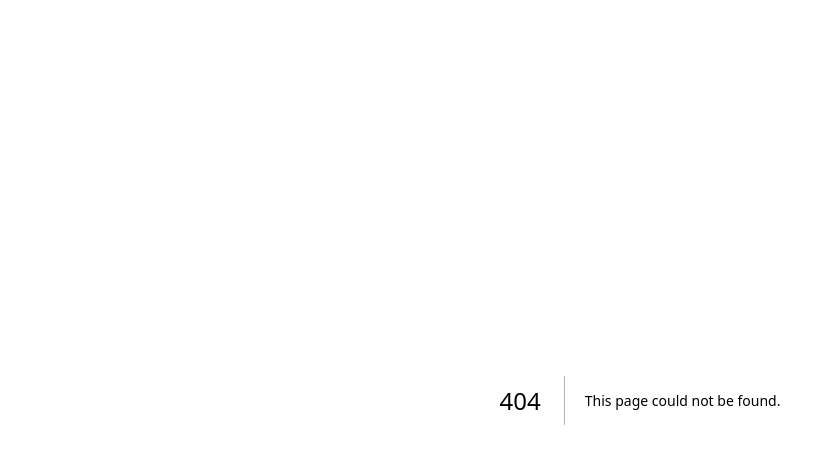
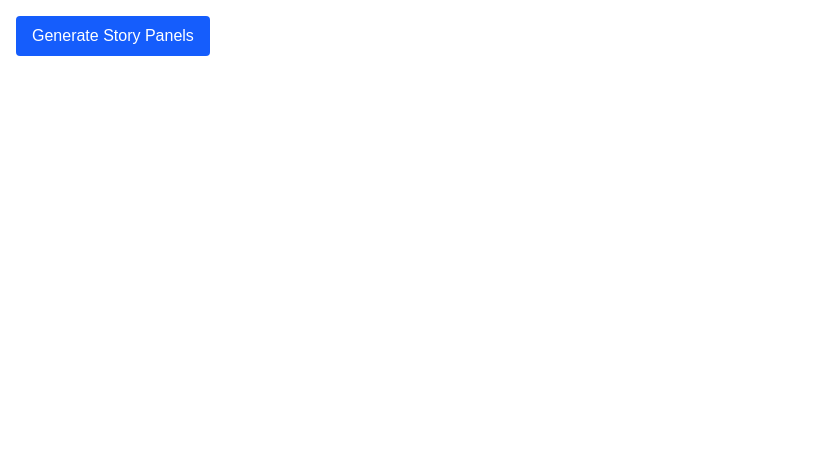
Before and after one commit to saifkazi25/comic-cover-generator, a Next.js app: page /comic/story in a window 1280 px wide. Before the commit this address had no page. Shown: the top 464 px of the page, without its empty margins (0-827 px from the left). Built offline with nearby package versions, Linux system fonts and the light colour scheme.

Commit message:
feat: add multi-panel API and story page

```diff
--- /dev/null
+++ b/app/api/generate-multi/route.ts
@@ -0,0 +1,16 @@
+// app/api/generate-multi/route.ts
+import { NextResponse } from "next/server";
+import { generateComicImage } from "../../../utils/replicate";
+
+export async function POST(req: Request) {
+  try {
+    const { prompt, selfieUrl, gender, childhood, superpower, city, fear, fuel, strength, lesson } =
+      (await req.json()) as { prompt: string; selfieUrl: string } & ComicRequest;
+
+    const comicImageUrl = await generateComicImage(prompt, selfieUrl);
+    return NextResponse.json({ comicImageUrl });
+  } catch (err: unknown) {
+    const message = err instanceof Error ? err.message : String(err);
+    return NextResponse.json({ error: message }, { status: 500 });
+  }
+}
--- /dev/null
+++ b/app/comic/story/page.tsx
@@ -0,0 +1,124 @@
+"use client";
+
+import { useEffect, useState } from "react";
+import Image from "next/image";
+import { useSearchParams } from "next/navigation";
+
+interface ComicRequest {
+  gender: string;
+  childhood: string;
+  superpower: string;
+  city: string;
+  fear: string;
+  fuel: string;
+  strength: string;
+  lesson: string;
+  selfieUrl: string;
+}
+
+interface Panel {
+  id: number;
+  caption: string;
+  prompt: string;
+  imageUrl?: string;
+}
+
+export default function ComicStoryPage() {
+  const params = useSearchParams();
+  const data = params.get("data"); // encoded JSON
+  const [inputs, setInputs] = useState<ComicRequest | null>(null);
+  const [panels, setPanels] = useState<Panel[]>([]);
+  const [loading, setLoading] = useState(false);
+
+  // 1) Decode inputs & build the 6 panels (cover + 5 scenes)
+  useEffect(() => {
+    if (!data) return;
+    try {
+      const decoded = JSON.parse(decodeURIComponent(data)) as ComicRequest;
+      setInputs(decoded);
+
+      const storyBeats = [
+        {
+          caption: `Issue 01 — ${decoded.lesson}`,
+          prompt: `Cover prompt for ${decoded.lesson}`,        // replace with your cover prompt builder
+        },
+        {
+          caption: `Origin: Shaped by ${decoded.childhood}`,
+          prompt: `Flashback to childhood home, selfie face fused`,
+        },
+        {
+          caption: `Catalyst: Embrace the power of ${decoded.superpower}`,
+          prompt: `Hero landing in leotard, full body, ${decoded.superpower} effects`,
+        },
+        {
+          caption: `Conflict: Confront fear of ${decoded.fear}`,
+          prompt: `Close-up trembling hand, then neon-glow fist`,
+        },
+        {
+          caption: `Climax: Triumph with ${decoded.superpower}`,
+          prompt: `Power blast striking wraith in city center`,
+        },
+        {
+          caption: `Resolution: Lesson – ${decoded.lesson}`,
+          prompt: `Sunrise cityscape and silhouette rooftop`,
+        },
+      ] as Panel[];
+
+      setPanels(storyBeats.map((p, i) => ({ id: i, ...p })));
+    } catch {
+      console.error("Invalid data");
+    }
+  }, [data]);
+
+  // 2) Fetch all images in parallel
+  const generateAll = async () => {
+    if (!inputs) return;
+    setLoading(true);
+    const fetched = await Promise.all(
+      panels.map(async (panel) => {
+        const res = await fetch("/api/generate-multi", {
+          method: "POST",
+          headers: { "Content-Type": "application/json" },
+          body: JSON.stringify({ ...inputs, prompt: panel.prompt }),
+        });
+        const json = await res.json();
+        return { ...panel, imageUrl: json.comicImageUrl };
+      })
+    );
+    setPanels(fetched);
+    setLoading(false);
+  };
+
+  return (
+    <div className="p-4 space-y-8">
+      <button
+        disabled={loading || panels.some((p) => p.imageUrl)}
+        onClick={generateAll}
+        className="px-4 py-2 bg-blue-600 text-white rounded"
+      >
+        {loading ? "Generating…" : "Generate Story Panels"}
+      </button>
+
+      {panels.map((panel) => (
+        <div key={panel.id} className="border rounded shadow-lg overflow-hidden">
+          {panel.imageUrl ? (
+            <Image
+              src={panel.imageUrl}
+              alt={`Panel ${panel.id}`}
+              width={600}
+              height={800}
+              className="w-full object-cover"
+            />
+          ) : (
+            <div className="w-full h-80 bg-gray-200 flex items-center justify-center">
+              <span className="text-gray-500">Waiting for panel {panel.id + 1}…</span>
+            </div>
+          )}
+          <div className="p-2 bg-white">
+            <p className="font-bold">{panel.caption}</p>
+          </div>
+        </div>
+      ))}
+    </div>
+  );
+}
```
